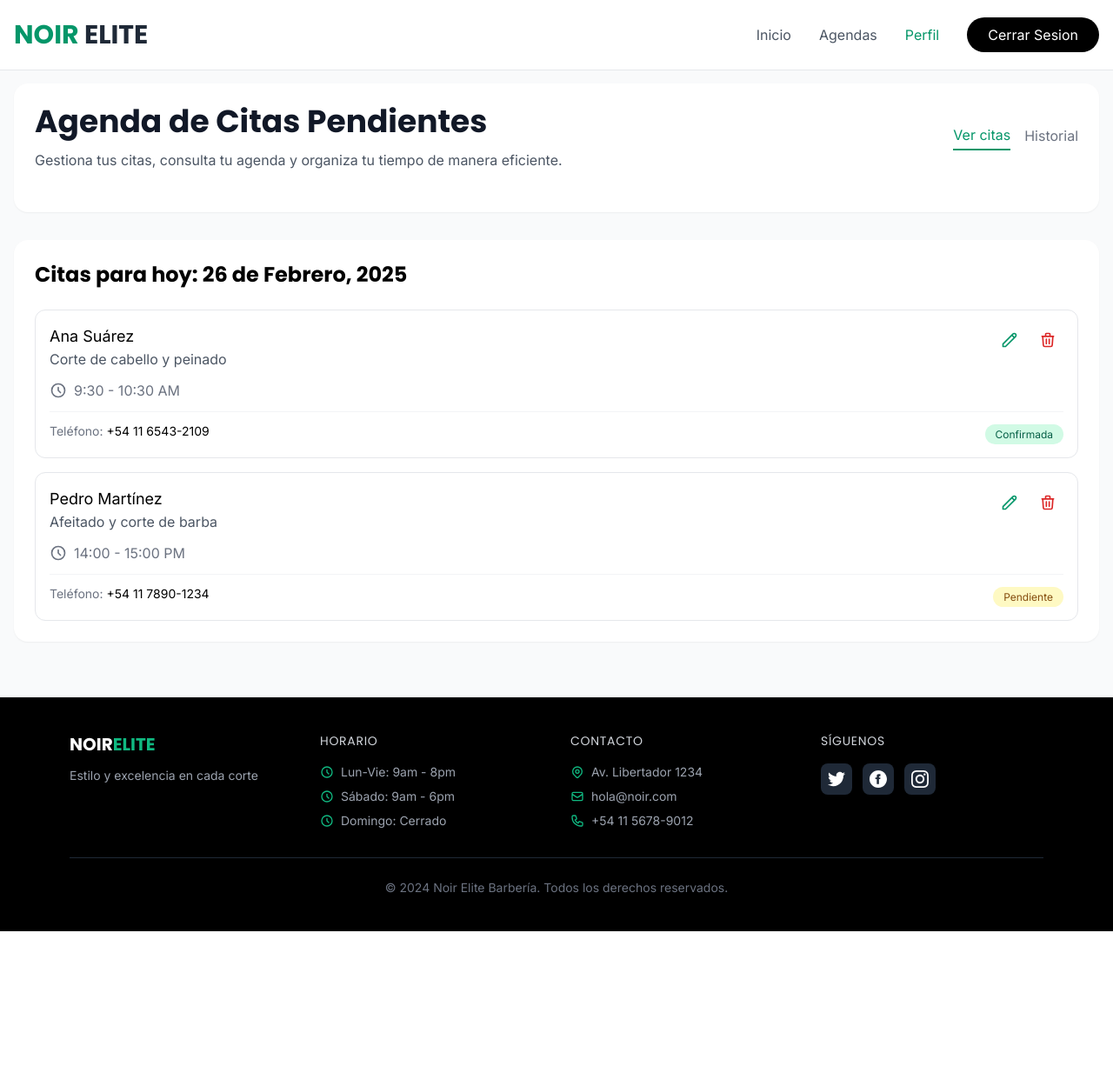
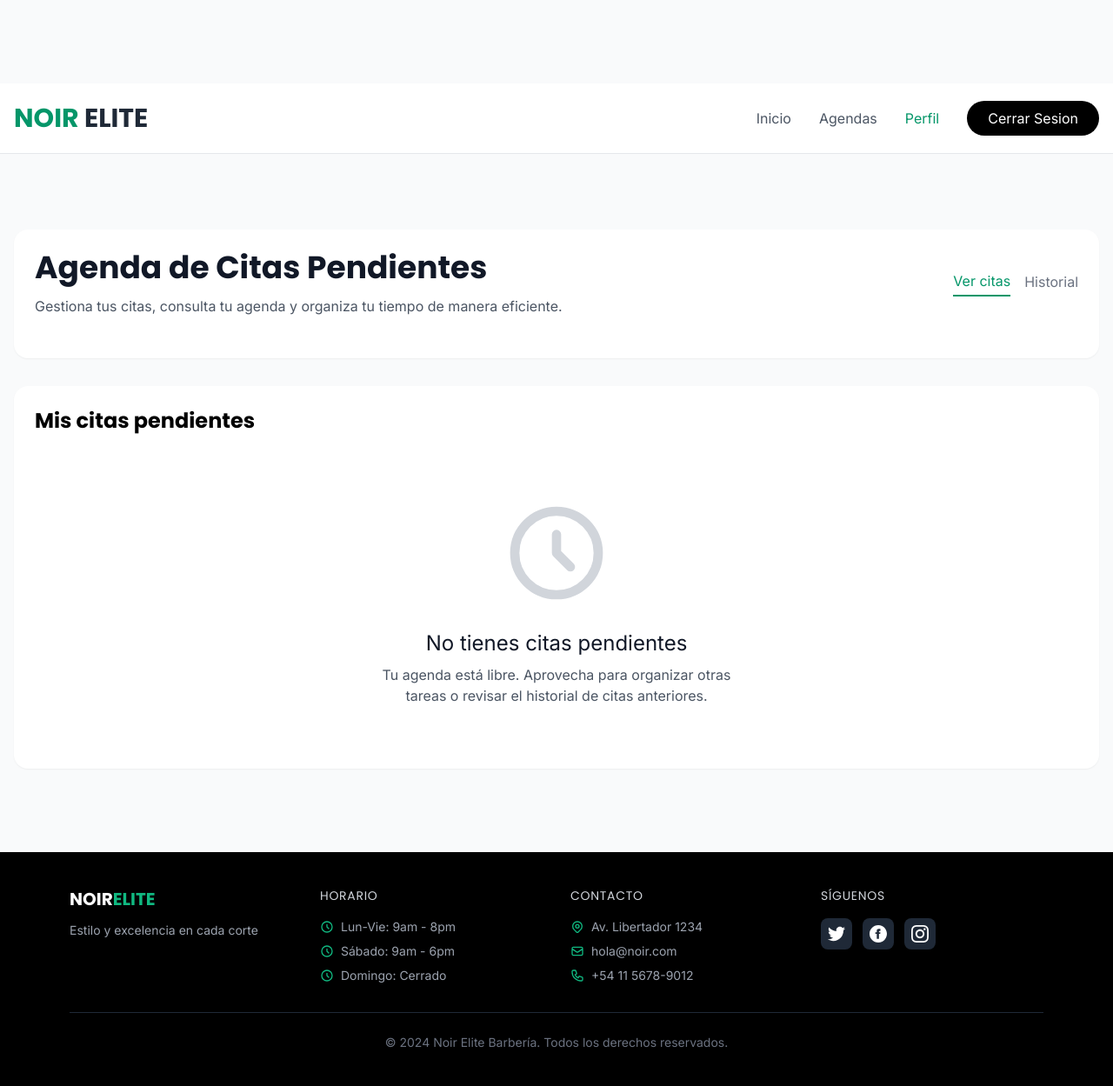
Before and after one commit to adalDmpch/a_1, a PHP site: page /empleado/inicio.php in a window 1280 px wide. Shown: the whole page at 87% size. Before the commit the page ends 1071 px from the top, so only its background shows below. Run offline with PHP 8.4, Linux system fonts and the light colour scheme; the visitor is signed in with stand-in values (Sample User, id 1); tables that the repository leaves empty or names only in its code hold one stand-in row (values such as "Sample post"); some libraries are stand-ins or nearby versions.

Commit message:
se modifico la vista de inicio empleado y se agrego una accion en actions

```diff
--- a/public/empleado/inicio.php
+++ b/public/empleado/inicio.php
@@ -1,6 +1,5 @@
 <?php
 require '../../config/confg.php';
-
 
 session_start();
 if (!isset($_SESSION["user_id"]) || $_SESSION["rol"] !== "empleado") {
@@ -8,11 +7,65 @@ if (!isset($_SESSION["user_id"]) || $_SESSION["rol"] !== "empleado") {
     exit();
 }
 
+// Verifica que $_SESSION["user_id"] esté configurada correctamente
+// var_dump($_SESSION["user_id"]); // Esto debería mostrar el valor de user_id
+
 $pageTitle = 'Noir Elite - Agenda de Citas';
 include_once '../templates/headeremleado.php';
 include_once '../templates/navbarempleado.php';
+
+// Obtener el correo del usuario autenticado
+$sqlCorreo = "SELECT email_usuario FROM usuarios WHERE id = ?";
+$stmtCorreo = $pdo->prepare($sqlCorreo);
+$stmtCorreo->execute([$_SESSION["user_id"]]);
+$usuario = $stmtCorreo->fetch(PDO::FETCH_ASSOC);
+
+// Verifica que la consulta fue exitosa
+if (!$usuario) {
+    $_SESSION['error'] = "No se encontró el usuario.";
+    header("Location: ../login.php");
+    exit();
+}
+
+$correo = $usuario['email_usuario']; // Correo del usuario autenticado
+
+// Verifica el valor del correo
+// var_dump($correo); // Ahora esto debe mostrar el valor de $correo
+
+// Obtener el ID del empleado usando su correo
+$sqlEmpleado = "SELECT id FROM empleados WHERE email_empleado = ?";
+$stmtEmpleado = $pdo->prepare($sqlEmpleado);
+$stmtEmpleado->execute([$correo]);
+$empleado = $stmtEmpleado->fetch(PDO::FETCH_ASSOC);
+
+if (!$empleado) {
+    $_SESSION['error'] = "No se encontró el empleado asociado a este usuario.";
+    header("Location: ../login.php");
+    exit();
+}
+
+$empleado_id = $empleado['id']; // ID real del empleado
+
+// Mostrar mensajes de error o éxito
+if (isset($_SESSION['error'])) {
+    echo '<div class="max-w-7xl mx-auto mt-24 mb-4">
+            <div class="bg-red-100 border-l-4 border-red-500 text-red-700 p-4 rounded-lg" role="alert">
+                <p>' . htmlspecialchars($_SESSION['error']) . '</p>
+            </div>
+          </div>';
+    unset($_SESSION['error']);
+}
+
+if (isset($_SESSION['exito'])) {
+    echo '<div class="max-w-7xl mx-auto mt-24 mb-4">
+            <div class="bg-green-100 border-l-4 border-green-500 text-green-700 p-4 rounded-lg" role="alert">
+                <p>' . htmlspecialchars($_SESSION['exito']) . '</p>
+            </div>
+          </div>';
+    unset($_SESSION['exito']);
+}
+
 ?>
-
 
 <!-- Contenido principal -->
 <main class="pt-24 pb-16 px-4">
@@ -25,8 +78,7 @@ include_once '../templates/navbarempleado.php';
                     <h2 class="font-heading text-4xl text-center md:text-left font-bold text-gray-900 mb-3">Agenda
                         de Citas Pendientes</h2>
                     <p class="text-gray-600 max-w-2xl md:mx-0 mx-auto">Gestiona tus citas, consulta tu agenda y
-                        organiza tu
-                        tiempo de manera eficiente.</p>
+                        organiza tu tiempo de manera eficiente.</p>
                 </div>
 
                 <div class="flex items-center space-x-4 flex-shrink-0">
@@ -37,123 +89,103 @@ include_once '../templates/navbarempleado.php';
                 </div>
             </div>
         </div>
-        <!-- Citas del día seleccionado -->
-        <div class="bg-white rounded-2xl shadow-sm p-6">
-            <h3 class="font-heading text-2xl font-bold mb-6">Citas para hoy: 26 de Febrero, 2025</h3>
+
+        <!-- Citas pendientes -->
+        <div class="bg-white rounded-2xl shadow-sm p-6 mb-8">
+            <h3 class="font-heading text-2xl font-bold mb-6">Mis citas pendientes</h3>
 
             <div class="space-y-4">
-                <!-- Cita 1 -->
-                <div
-                    class="border border-gray-200 rounded-xl p-4 hover:border-emerald-300 hover:shadow-md transition-all hover-zoom">
+                <?php
+                // Consultar todas las citas pendientes del empleado actual
+                $sql = "SELECT c.*, s.tipo AS tipo, cl.nombre AS cliente_nombre, c.estado
+                        FROM citas c
+                        JOIN servicios s ON c.servicio_id = s.id
+                        JOIN cliente cl ON c.cliente_id = cl.id
+                        WHERE c.empleado_id = ? AND c.estado = 'pendiente'
+                        ORDER BY c.hora ASC";
+
+                try {
+                    $stmt = $pdo->prepare($sql);
+                    $stmt->execute([$empleado_id]); // Usar el ID del empleado
+                    $citas = $stmt->fetchAll(PDO::FETCH_ASSOC);
+
+                    if (count($citas) > 0) {
+                        foreach ($citas as $cita) {
+                            $hora = date("H:i", strtotime($cita['hora']));
+                            $estado_clase = 'bg-yellow-100 text-yellow-800';
+                            ?>
+                            <div class="border border-gray-200 rounded-xl p-4 hover:border-emerald-300 hover:shadow-md transition-all">
                                 <div class="flex justify-between items-start">
                                     <div>
-                            <h4 class="font-medium text-lg">Ana Suárez</h4>
-                            <p class="text-gray-600">Corte de cabello y peinado</p>
+                                        <h2 class="font-medium font-heading text-2xl font-bold mb-2"><?php echo htmlspecialchars($cita['cliente_nombre']); ?></h2>
+                                        <p class="text-gray-600"><?php echo htmlspecialchars($cita['tipo']); ?></p>
                                         <div class="flex items-center mt-3 text-gray-500">
                                             <svg class="w-5 h-5 mr-2" fill="none" stroke="currentColor" viewBox="0 0 24 24">
                                                 <path stroke-linecap="round" stroke-linejoin="round" stroke-width="2"
                                                       d="M12 8v4l3 3m6-3a9 9 0 11-18 0 9 9 0 0118 0z"></path>
                                             </svg>
-                                <span>9:30 - 10:30 AM</span>
+                                            <span><?php echo $hora; ?></span>
                                         </div>
                                     </div>
                                     <div class="flex space-x-2">
-                            <button class="text-emerald-600 hover:bg-emerald-50 p-2 rounded-full">
-                                <svg class="w-5 h-5" fill="none" stroke="currentColor" viewBox="0 0 24 24">
+                                        <?php if ($cita['estado'] == 'pendiente'): ?>
+                                            <!-- Botón para aceptar cita -->
+                                            <form method="post" action="../../actions/procesar_cita.php" style="display: inline;">
+                                                <input type="hidden" name="id_cita" value="<?php echo $cita['id']; ?>">
+                                                <input type="hidden" name="accion" value="aceptar">
+                                                <button type="submit" class="text-emerald-600 hover:bg-emerald-50 p-2 rounded-full" title="Aceptar cita">
+                                                    <svg class="w-6 h-6" fill="none" stroke="currentColor" viewBox="0 0 24 24">
                                                         <path stroke-linecap="round" stroke-linejoin="round" stroke-width="2"
-                                        d="M15.232 5.232l3.536 3.536m-2.036-5.036a2.5 2.5 0 113.536 3.536L6.5 21.036H3v-3.572L16.732 3.732z">
-                                    </path>
+                                                            d="M5 13l4 4L19 7"></path>
                                                     </svg>
                                                 </button>
-                            <button class="text-red-600 hover:bg-red-50 p-2 rounded-full">
-                                <svg class="w-5 h-5" fill="none" stroke="currentColor" viewBox="0 0 24 24">
+                                            </form>
+
+                                            <!-- Botón para rechazar cita -->
+                                            <form method="post" action="../../actions/procesar_cita.php" style="display: inline;">
+                                                <input type="hidden" name="id_cita" value="<?php echo $cita['id']; ?>">
+                                                <input type="hidden" name="accion" value="rechazar">
+                                                <button type="submit" class="text-red-600 hover:bg-red-50 p-2 rounded-full" title="Rechazar cita">
+                                                    <svg class="w-6 h-6" fill="none" stroke="currentColor" viewBox="0 0 24 24">
                                                         <path stroke-linecap="round" stroke-linejoin="round" stroke-width="2"
-                                        d="M19 7l-.867 12.142A2 2 0 0116.138 21H7.862a2 2 0 01-1.995-1.858L5 7m5 4v6m4-6v6m1-10V4a1 1 0 00-1-1h-4a1 1 0 00-1 1v3M4 7h16">
-                                    </path>
+                                                            d="M6 18L18 6M6 6l12 12"></path>
                                                     </svg>
                                                 </button>
+                                            </form>
+                                        <?php endif; ?>
+                                    </div>
+
+                                </div>
+                                <div class="mt-3 border-t border-gray-100 pt-3 flex justify-between">
+                                    <span class="<?php echo $estado_clase; ?> text-xs px-3 py-1 rounded-full">
+                                        Pendiente
+                                    </span>
                                 </div>
                             </div>
-                    <div class="mt-3 border-t border-gray-100 pt-3 flex justify-between">
-                        <div class="text-sm">
-                            <span class="text-gray-500">Teléfono:</span> +54 11 6543-2109
-                        </div>
-                        <div>
-                            <span
-                                class="bg-emerald-100 text-emerald-800 text-xs px-3 py-1 rounded-full">Confirmada</span>
-                        </div>
-                    </div>
-                </div>
-
-                <!-- Cita 2 -->
-                <div
-                    class="border border-gray-200 rounded-xl p-4 hover:border-emerald-300 hover:shadow-md transition-all hover-zoom">
-                    <div class="flex justify-between items-start">
-                        <div>
-                            <h4 class="font-medium text-lg">Pedro Martínez</h4>
-                            <p class="text-gray-600">Afeitado y corte de barba</p>
-                            <div class="flex items-center mt-3 text-gray-500">
-                                <svg class="w-5 h-5 mr-2" fill="none" stroke="currentColor" viewBox="0 0 24 24">
+                            <?php
+                        }
+                    } else {
+                        ?>
+                        <div class="text-center py-12 animate__animated animate__fadeIn">
+                            <svg class="w-32 h-32 mx-auto text-gray-300" fill="none" stroke="currentColor" viewBox="0 0 24 24">
                                 <path stroke-linecap="round" stroke-linejoin="round" stroke-width="2"
                                       d="M12 8v4l3 3m6-3a9 9 0 11-18 0 9 9 0 0118 0z"></path>
                             </svg>
-                                <span>14:00 - 15:00 PM</span>
+                            <h3 class="mt-6 text-2xl font-medium text-gray-900">No tienes citas pendientes</h3>
+                            <p class="mt-2 text-gray-600 max-w-md mx-auto">Tu agenda está libre. Aprovecha para organizar otras tareas o revisar el historial de citas anteriores.</p>
                         </div>
-                        </div>
-                        <div class="flex space-x-2">
-                            <button class="text-emerald-600 hover:bg-emerald-50 p-2 rounded-full">
-                                <svg class="w-5 h-5" fill="none" stroke="currentColor" viewBox="0 0 24 24">
-                                    <path stroke-linecap="round" stroke-linejoin="round" stroke-width="2"
-                                        d="M15.232 5.232l3.536 3.536m-2.036-5.036a2.5 2.5 0 113.536 3.536L6.5 21.036H3v-3.572L16.732 3.732z">
-                                    </path>
-                                </svg>
-                            </button>
-                            <button class="text-red-600 hover:bg-red-50 p-2 rounded-full">
-                                <svg class="w-5 h-5" fill="none" stroke="currentColor" viewBox="0 0 24 24">
-                                    <path stroke-linecap="round" stroke-linejoin="round" stroke-width="2"
-                                        d="M19 7l-.867 12.142A2 2 0 0116.138 21H7.862a2 2 0 01-1.995-1.858L5 7m5 4v6m4-6v6m1-10V4a1 1 0 00-1-1h-4a1 1 0 00-1 1v3M4 7h16">
-                                    </path>
-                                </svg>
-                            </button>
-                        </div>
-                    </div>
-                    <div class="mt-3 border-t border-gray-100 pt-3 flex justify-between">
-                        <div class="text-sm">
-                            <span class="text-gray-500">Teléfono:</span> +54 11 7890-1234
-                        </div>
-                        <div>
-                            <span
-                                class="bg-yellow-100 text-yellow-800 text-xs px-3 py-1 rounded-full">Pendiente</span>
-                        </div>
-                    </div>
-                </div>
-
-
+                        <?php
+                    }
+                } catch (PDOException $e) {
+                    echo '<div class="text-center py-8">
+                            <p class="text-red-600">Error al cargar las citas: ' . $e->getMessage() . '</p>
+                          </div>';
+                }
+                ?>
             </div>
         </div>
     </div>
 </main>
-<script>
-    // Menú móvil
-    const menuButton = document.getElementById('menuButton');
-    const mobileMenu = document.getElementById('mobileMenu');
 
-    menuButton.addEventListener('click', () => {
-        mobileMenu.classList.toggle('hidden');
-    });
-
-    // Smooth scroll
-    document.querySelectorAll('a[href^="#"]').forEach(anchor => {
-        anchor.addEventListener('click', function (e) {
-            e.preventDefault();
-            document.querySelector(this.getAttribute('href')).scrollIntoView({
-                behavior: 'smooth'
-            });
-        });
-    });
-</script>
-<?php
-include_once '../templates/footerempleado.php';
-?>
-<!-- Agregar animaciones CSS -->
+<?php include_once '../templates/footerempleado.php'; ?>
 <link rel="stylesheet" href="https://cdnjs.cloudflare.com/ajax/libs/animate.css/4.1.1/animate.min.css" />
```
Also changed, not shown: actions/procesar_cita.php (added, +102 -0 lines). Lines whose indentation alone changed are shown as unchanged.
